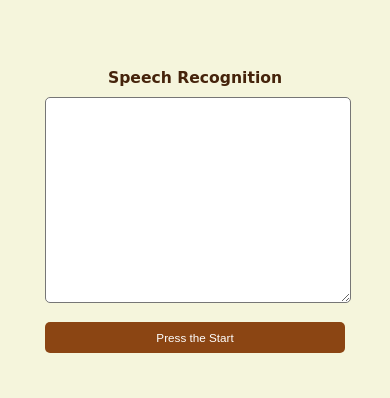
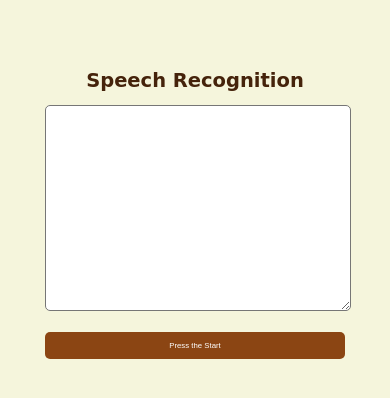
Before and after one commit to PremaSS/Speech-Recognition, a plain HTML site: page index.html in a window 390 px wide. Drawn offline with Linux system fonts and the light colour scheme.

Commit message:
Update style.css

```diff
--- a/style.css
+++ b/style.css
@@ -15,7 +15,7 @@ body {
     }
 
     #h1-elem {
-        font-size: 4vw;
+        font-size: 5vw;
         text-align: center;
     }
 
@@ -50,7 +50,7 @@ body {
 }
 
 h1 {
-    font-size: 10vw;
+    font-size: 6vw;
     font-family: cursive;
     color: #45230B;
 }
@@ -61,6 +61,7 @@ textarea {
     height: 200px;
     margin-bottom: 5%;
     font-family: 'Franklin Gothic Medium', 'Arial Narrow', Arial, sans-serif;
+    font-size: 2vw;
     border-radius: 5px;
 }
 
@@ -85,7 +86,7 @@ textarea {
     border: none;
     background-color: #8B4513;
     color: #fff;
-    font-size: 3vw;
+    font-size: 2vw;
     cursor: pointer;
     border-radius: 5px;
 }
```
